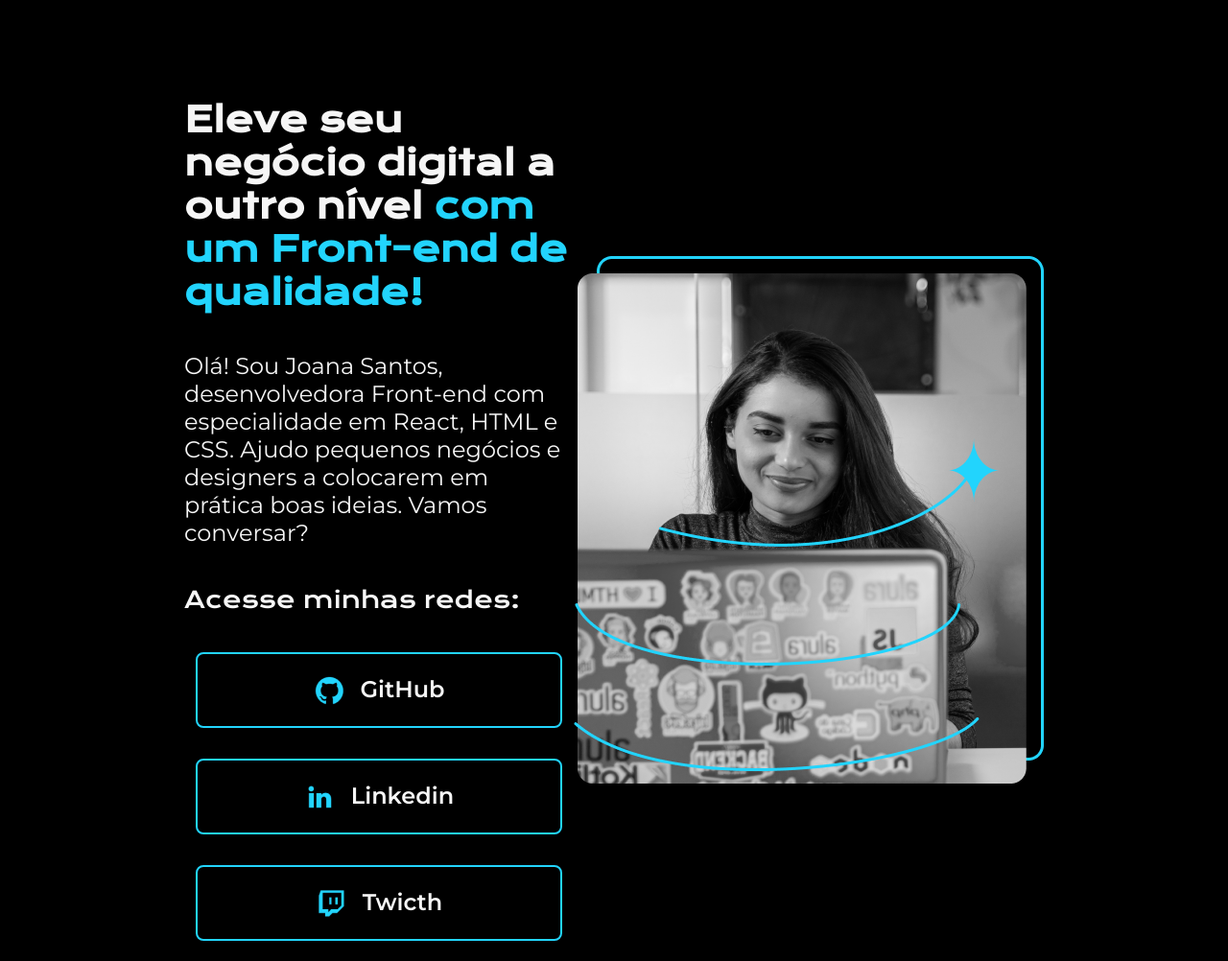
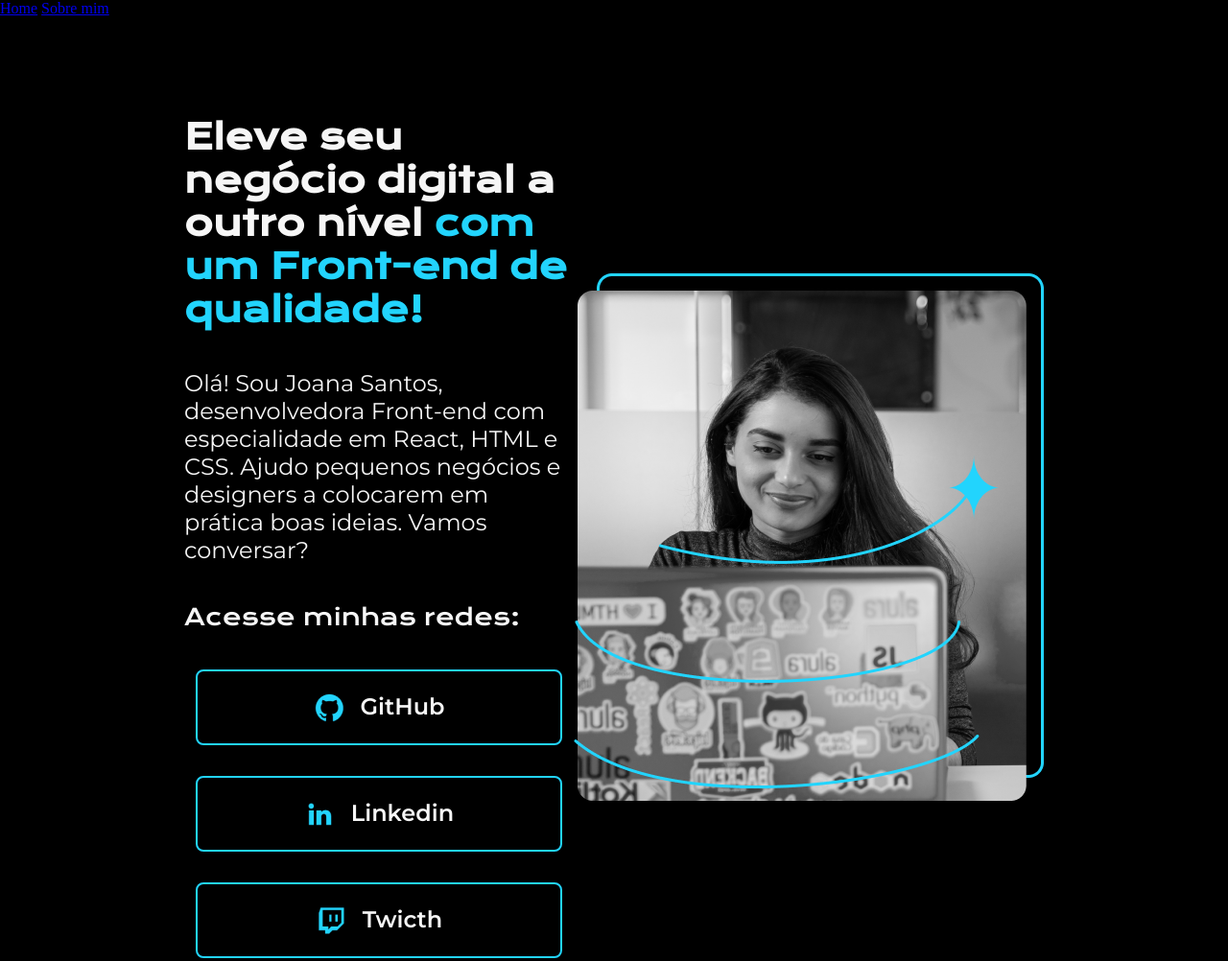
Before and after one commit to biancaaparecida07/portfolio, a plain HTML site: page index.html in a window 1280 px wide. Shown: the top 1002 px of the page at 96% size. Drawn offline with nearby package versions, Linux system fonts and the light colour scheme.

Commit message:
desenvolvendo-header

```diff
--- a/index.html
+++ b/index.html
@@ -8,7 +8,11 @@
     <link rel="stylesheet" href="style.css">
 </head>
 <body>
-    <header>
+    <header class="cabecalho">
+        <nav class="cabecalho__menu">
+            <a class="cabecalho__menu__link" href="index.html">Home</a>
+            <a class="cabecalho__menu__link" href="#">Sobre mim</a>
+        </nav>
     </header>
     <main class="apresentacao">
         <section class="apresentacao__conteudo">
```
